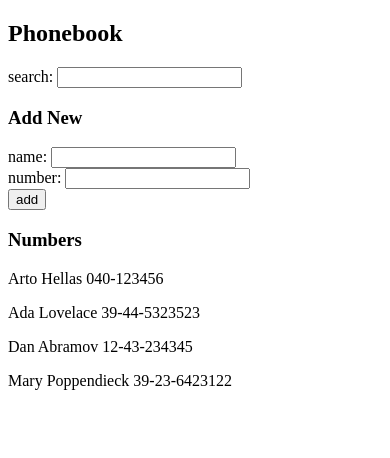
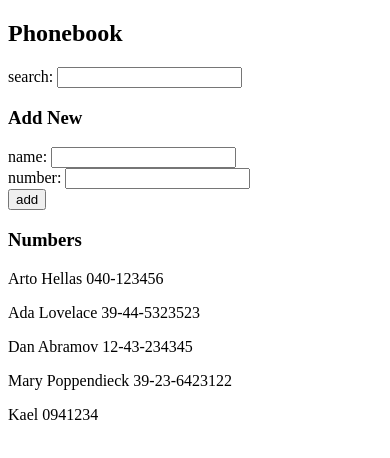
Before and after one commit to kurosaki-dev/part2, a React (Vite) app: page / in a window 390 px wide. Shown: the top 458 px of the page. Built offline with nearby package versions, Linux system fonts and the light colour scheme; data requests are answered from the project's data file.

Commit message:
2.12: The Phonebook step 7 & 2.13: The Phonebook step 8

```diff
--- a/db.json
+++ b/db.json
@@ -19,6 +19,12 @@
       "name": "Mary Poppendieck",
       "number": "39-23-6423122",
       "id": "4"
+    },
+    {
+      "name": "Kael",
+      "number": "0941234",
+      "id": "6vscCwWBe-o"
     }
-  ]
+  ],
+  "$schema": "./node_modules/json-server/schema.json"
 }
--- a/src/App.jsx
+++ b/src/App.jsx
@@ -2,7 +2,9 @@ import { useState, useEffect } from "react";
 import Filter from "./components/Filter";
 import PersonForm from "./components/PersonForm";
 import Persons from "./components/Persons";
-import axios from "axios";
+
+// services
+import personService from "./services/person";
 
 const App = () => {
   const [persons, setPersons] = useState([]);
@@ -11,18 +13,15 @@ const App = () => {
   const [search, setSearch] = useState("");
 
   useEffect(() => {
-    axios.get("http://localhost:3001/persons").then((response) => {
-      setPersons(response.data);
-    });
+    personService.getAll().then((initial) => setPersons(initial));
   }, []);
-
-  console.log(persons);
 
   // for search filtering
   const filteredPersons = persons.filter((person) =>
     person.name.toLowerCase().includes(search.trim().toLowerCase()),
   );
 
+  // form submission function
   const handleSubmit = (event) => {
     event.preventDefault();
 
@@ -32,7 +31,6 @@ const App = () => {
     }
 
     const personObject = {
-      id: String(persons.length + 1),
       name: newName,
       number: newNumber,
     };
@@ -72,8 +70,13 @@ const App = () => {
       alert(`${personObject.number} is already registered.`);
       emptyInputStates();
     } else {
-      setPersons(persons.concat(personObject));
-      emptyInputStates();
+      personService
+        .create(personObject)
+        .then((data) => {
+          setPersons(persons.concat(data));
+          emptyInputStates();
+        })
+        .catch((error) => alert("Error adding data in phonebook"));
     }
   };
 
--- /dev/null
+++ b/src/services/person.js
@@ -0,0 +1,23 @@
+import axios from "axios";
+
+const baseUrl = "http://localhost:3001/persons";
+
+const getAll = () => {
+  const request = axios.get(baseUrl);
+
+  return request.then((response) => response.data);
+};
+
+const create = (newPersonObject) => {
+  const request = axios.post(baseUrl, newPersonObject);
+
+  // example usage:
+  /*
+   personService.create(newObject)
+   .then((response) => response.data)
+   .then((data) => setPersons(persons.concat(data)));
+  */
+  return request.then((response) => response.data);
+};
+
+export default { getAll, create };
```
